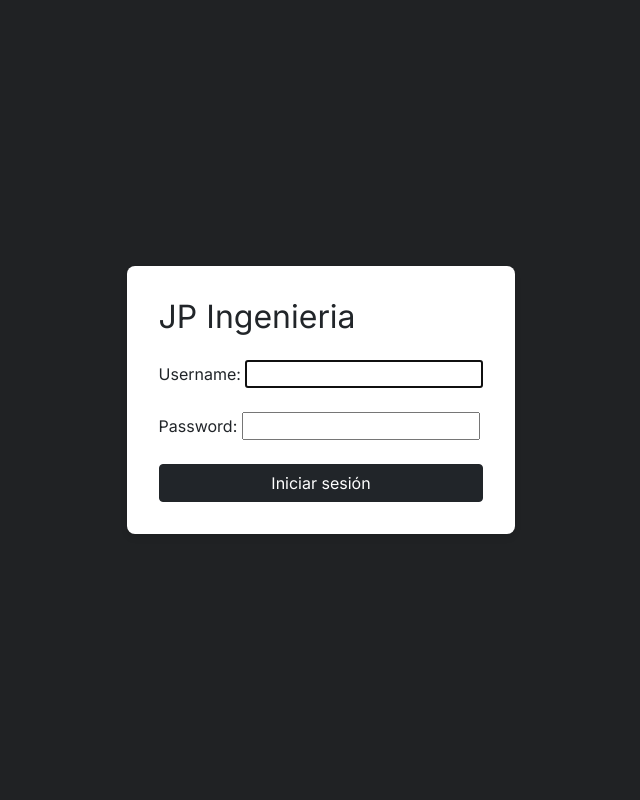
After one commit to mickfree/api-proveedores-JP, a Django app: page /login/ in a window 1280 px wide. The commit adds this page. Shown: the whole page, without its empty margins (319-959 px from the left). Run offline with Django 5.2, Linux system fonts and the light colour scheme.

Commit message:
Implementacion de login para verificacion de usuarios

```diff
--- a/logistica/urls.py
+++ b/logistica/urls.py
@@ -5,5 +5,4 @@ from .views import *
 
 urlpatterns = [
     path('', LogisticaHomeView.as_view(), name='api_home'),
-
 ]
--- a/logistica/views.py
+++ b/logistica/views.py
@@ -4,6 +4,10 @@ from django.http import HttpResponse, JsonResponse
 from api.models import *
 from django.views import View
 
+from django.contrib.auth.decorators import login_required
+from django.utils.decorators import method_decorator
+
+@method_decorator(login_required, name='dispatch')
 class LogisticaHomeView(View):
     template_name = 'home/logistica.html'
 
--- /dev/null
+++ b/suppliers/templates/registration/login.html
@@ -0,0 +1,87 @@
+{% load static %}
+<!DOCTYPE html>
+<html lang="es">
+
+<head>
+    <meta charset="UTF-8">
+    <meta name="viewport" content="width=device-width, initial-scale=1.0">
+    <title>{% block title %}Iniciar sesión{% endblock %}</title>
+    <link rel="stylesheet" href="https://cdn.jsdelivr.net/npm/bootstrap@5.0.2/dist/css/bootstrap.min.css">
+    <link rel="stylesheet" href="https://cdnjs.cloudflare.com/ajax/libs/font-awesome/6.0.0-beta3/css/all.min.css">
+    <link rel="stylesheet" href="https://cdn.jsdelivr.net/npm/bootstrap-icons/font/bootstrap-icons.css">
+    <link href="https://fonts.googleapis.com/css2?family=Montserrat:wght@400;700&display=swap" rel="stylesheet">
+    <link rel="icon" href="{% static 'favicon.ico' %}" type="image/x-icon">
+    <link href="https://fonts.googleapis.com/css2?family=Inter&display=swap" rel="stylesheet">
+    <style>
+        * {
+            font-family: 'Inter', sans-serif;
+            margin: 0;
+            padding: 0;
+            box-sizing: border-box;
+        }
+
+        html,
+        body {
+            margin: 0;
+            padding: 0;
+            width: 100%;
+            height: 100%;
+            background-color: #202224;
+        }
+
+        .login-container {
+            display: flex;
+            align-items: center;
+            justify-content: center;
+            height: 100vh;
+        }
+
+        .login-card {
+            padding: 2rem;
+            border-radius: 0.5rem;
+            box-shadow: 0 4px 6px rgba(0, 0, 0, .1);
+            background-color: #fff;
+        }
+
+        .login-card h2 {
+            margin-bottom: 1.5rem;
+        }
+
+        .login-card .form-group {
+            margin-bottom: 1.5rem;
+        }
+
+        .login-card .btn {
+            width: 100%;
+        }
+    </style>
+    {% block extra_css %}{% endblock %}
+</head>
+
+<body>
+    <div class="login-container">
+        <div class="login-card">
+            {% block content %}
+            <h2>JP Ingenieria</h2>
+            <form method="post">
+                {% csrf_token %}
+                <div class="form-group">
+                    {{ form.username.label_tag }}
+                    {{ form.username }}
+                </div>
+                <div class="form-group">
+                    {{ form.password.label_tag }}
+                    {{ form.password }}
+                </div>
+                <button type="submit" class="btn btn-dark">Iniciar sesión</button>
+            </form>
+            {% endblock %}
+        </div>
+    </div>
+
+    <script src="https://code.jquery.com/jquery-3.6.0.min.js"></script>
+    <script src="https://cdn.jsdelivr.net/npm/@popperjs/core@2.9.2/dist/umd/popper.min.js"></script>
+    <script src="https://cdn.jsdelivr.net/npm/bootstrap@5.0.2/dist/js/bootstrap.min.js"></script>
+</body>
+
+</html>
--- a/suppliers/urls.py
+++ b/suppliers/urls.py
@@ -17,13 +17,16 @@ Including another URLconf
 from django.contrib import admin
 from django.urls import path,include
 
+from django.contrib.auth import views as auth_views
 
 urlpatterns = [
     path('admin/', admin.site.urls),
-    path('', include('logistica.urls')), # ''
+    path('login/', auth_views.LoginView.as_view(), name='login'),
+    path('logout/', auth_views.LogoutView.as_view(), name='logout'),
+    path('api/v1/', include('api.urls')),
+    path('', include('logistica.urls')),
     path('proveedores/',include('proveedores.urls')),
-    path('api/v1/',include('api.urls')),
     path('catalogos/', include('catalogo.urls')),
     path('inventario/', include('inventario.urls')),
-    path('solicitud/', include('solicitud.urls'))
+    path('solicitud/', include('solicitud.urls')),
 ]
```
Also changed, not shown: inventario/views.py (+3 -31 lines), logistica/templates/base.html (+20 -23 lines), solicitud/templates/lista.html (+4 -15 lines), suppliers/settings.py (+10 -1 lines), suppliers/templates/registration/logged_out.html (added, +79 -0 lines), db.sqlite3.
